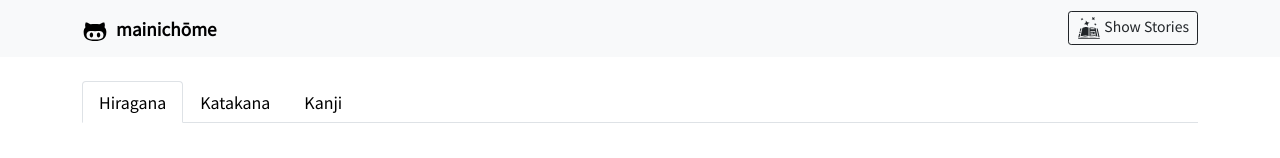
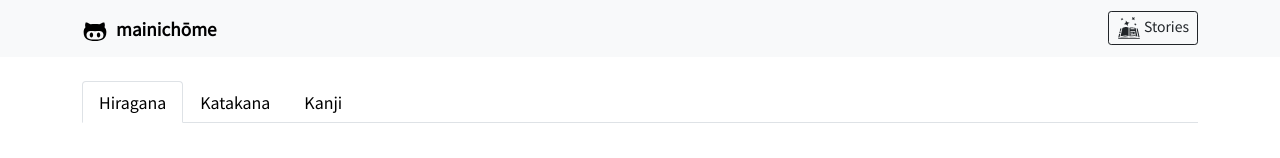
Before and after one commit to axistation/mainichome, a React (Create React App) app: page / in a window 1280 px wide. Shown: the top 158 px of the page. Built offline with nearby package versions, Linux system fonts and the light colour scheme.

Commit message:
change button text

```diff
--- a/src/components/sidebar/sidebar.component.jsx
+++ b/src/components/sidebar/sidebar.component.jsx
@@ -22,7 +22,7 @@ function Sidebar() {
           <IconContext.Provider value={{ size: '24px' }}>
             <GiSpellBook />{' '}
           </IconContext.Provider>
-          Show Stories
+          Stories
         </Button>
       </div>
 
```
